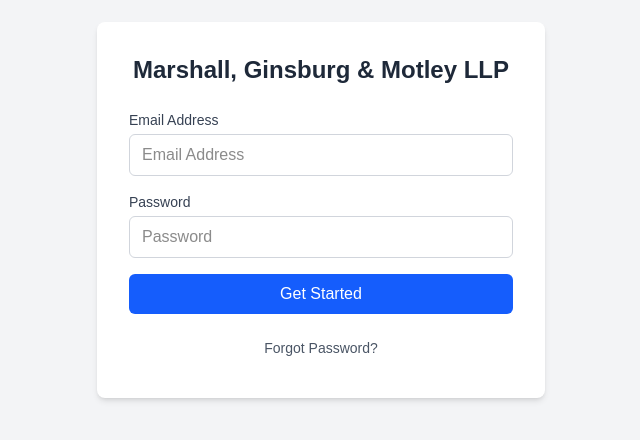
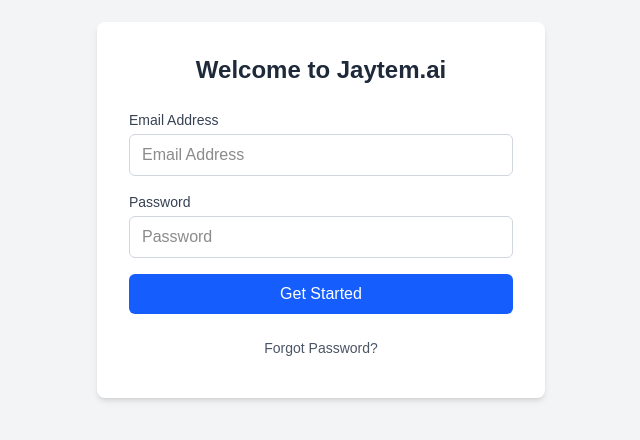
Before and after one commit to adamlevowitz/jaytem-beta, a Next.js app: page /login in a window 1280 px wide. Shown: the part 190-630 px from the top of the page, without its empty margins (319-959 px from the left). Built offline with nearby package versions, Linux system fonts and the light colour scheme.

Commit message:
Switch to Supabase Auth

```diff
--- a/app/login/page.tsx
+++ b/app/login/page.tsx
@@ -51,7 +51,7 @@
     <div className="min-h-screen bg-gray-100 flex items-center justify-center">
       <div className="bg-white p-8 rounded-lg shadow-md w-full max-w-md">
         <h1 className="text-2xl font-bold mb-6 text-center text-gray-800">
-          Marshall, Ginsburg & Motley LLP
+          Welcome to Jaytem.ai
         </h1>
 
         {showForgot ? (
```
